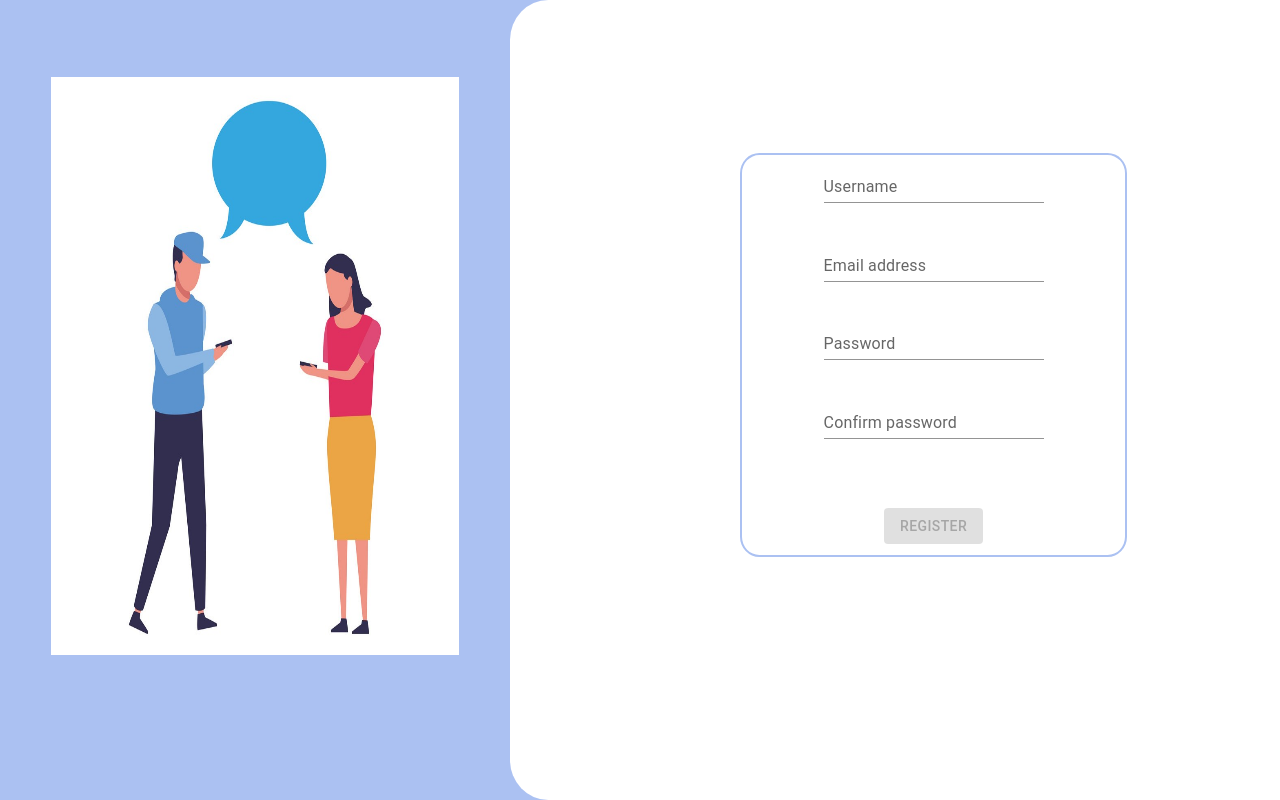
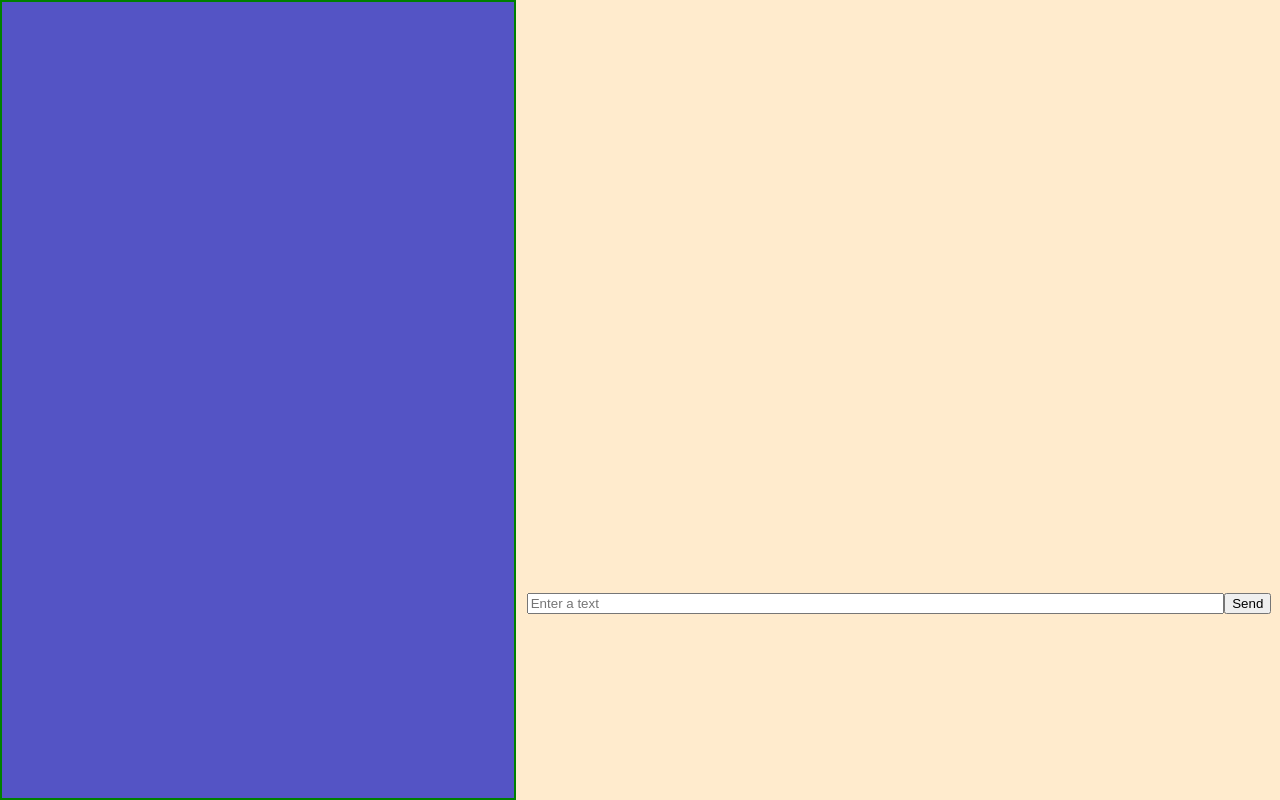
Before and after one commit to MoyinoluwaMichael/chatApp-Frontend, a React (Create React App) app: page /chat in a window 1280 px wide. Built offline with nearby package versions, Linux system fonts and the light colour scheme.

Commit message:
registration_and_otp_implementation

```diff
--- a/package.json
+++ b/package.json
@@ -11,9 +11,12 @@
     "@testing-library/jest-dom": "^5.16.5",
     "@testing-library/react": "^13.4.0",
     "@testing-library/user-event": "^13.5.0",
+    "bootstrap": "^5.3.0",
     "framer-motion": "^10.12.16",
     "react": "^18.2.0",
+    "react-bootstrap": "^2.7.4",
     "react-dom": "^18.2.0",
+    "react-router-dom": "^6.12.1",
     "react-scripts": "5.0.1",
     "styled-components": "^5.3.11",
     "web-vitals": "^2.1.4"
--- a/src/App.js
+++ b/src/App.js
@@ -1,11 +1,20 @@
 import logo from './logo.svg';
 import './App.css';
+import { BrowserRouter as Router, Routes, Route } from 'react-router-dom';
 import Register from './pages/registration/components/register';
+import ChattingInterface from './pages/registration/components/chat';
+import VerifyOtp from './pages/registration/components/otpVerification';
 
 function App() {
   return (
     <div className="App">
-          <Register/>
+      <Router>
+        <Routes>
+          <Route path='/chat' Component={ChattingInterface}/>
+          <Route path='/' element={<Register/>}/>
+          <Route path='/verifyOtp' element={<VerifyOtp/>}/>
+        </Routes>
+      </Router>
     </div>
   );
 }
--- /dev/null
+++ b/src/pages/registration/components/chat.jsx
@@ -0,0 +1,35 @@
+import React, { useState } from "react";
+import '../styles/chat.css'
+
+function ChattingInterface(){
+    const[height, setHeight] = useState(0)
+    const[chats, setChats] = useState([""])
+
+    function send(text){
+        let chatBox = document.getElementsByClassName("chatBox")[0];
+        let value = chatBox.value
+        console.log(value)
+        let history = chats.concat(value)
+        setChats(history)
+        console.log(chats)
+        chatBox.value = "";
+    }
+
+    return(
+        <React.Fragment>
+            <div className="mainContainer">
+                <div className="leftContainer">
+
+                </div>
+                <div className="chattingContainer">
+                    <div className="textContainer">
+                        <input type="text" name="chatBox" className="chatBox" id="" height={height} placeholder="Enter a text"/>
+                        <button type="submit" onClick={send}>Send</button>
+                    </div>
+                </div>
+            </div>
+        </React.Fragment>
+    )
+}
+
+export default ChattingInterface
--- a/src/pages/registration/components/register.jsx
+++ b/src/pages/registration/components/register.jsx
@@ -3,29 +3,44 @@ import '../styles/register.css'
 import TextField from '@mui/material/TextField';
 import Button from '@mui/material/Button';
 import chattingPicture from '../../../assets/chatting.jpg'
+import { useNavigate } from "react-router-dom";
+import '../styles/otpVerification.css'
 
 function Register(){
-
-    const[username, setUsername] = useState("")
-    const[email, setEmail] = useState("")
-    const[password, setPassword] = useState("")
-    const[confirmedPassword, setConfirmedPassword] = useState("")
-    const[buttonIsDisabled, setbuttonIsDisabled] = useState(true)
-    const[passwordMatchingColor, setPasswordMatchingColor] = useState("error")
-    const[registerResponse, setRegisterResponse] = useState({})
+    const[otpConfirmationStatusMessage, setOtpConfirmationStatusMessage] = useState("");
+    const successfulOtpConfirmationMessage = "Account has been registered successfully.";
+    const failedOtpConfirmationMessage = "Incorrect otp provided. Please try again.";
+    const navigate = useNavigate();
+    const[username, setUsername] = useState("");
+    const[password, setPassword] = useState("");
+    const[confirmedPassword, setConfirmedPassword] = useState("");
+    const[buttonIsDisabled, setbuttonIsDisabled] = useState(true);
+    const[passwordMatchingColor, setPasswordMatchingColor] = useState("error");
+    const[usernameTextColor, setUsernameTextColor] = useState("success");
+    const[registerResponse, setRegisterResponse] = useState({});
+    const[registrationResponseMessage, setRegistrationResponseMessage] = useState("");
+    const[otp, setOtp] = useState(()=>{
+        const otpNumber = localStorage.getItem('otp');
+        return otpNumber ? otpNumber: 0;
+    });
+    const[email, setEmail] = useState(()=>{
+        const emailAddress = localStorage.getItem('email');
+        return emailAddress ? emailAddress: "";
+    });
 
     const handleRegistration = ()=>{
+        setbuttonIsDisabled(true)
         let registerRequest = {
             "username": username,
             "email": email,
             "password": password
         }
+        localStorage.setItem('email', email)
         fetchData(registerRequest);
     }
 
     const fetchData= useCallback(async (request)=>{
-        let url = "http://127.0.0.1:8000/register/"
-        // setIsLoading(true);
+        let url = "http://127.0.0.1:8000/register/";
         try{
             const res = await fetch(url,{
                 method:'POST',
@@ -37,11 +52,13 @@ function Register(){
             if(res.ok){
                 const data = await res.json();
                 setRegisterResponse(data);
-                alert("Account Registered successfully!")
+                setUsernameTextColor("success")
+                popUpOtpPage();
             }
             else{
                 if (res.status === 400) {
-                    alert("Account with given username or email already exists.")
+                    setUsernameTextColor("error")
+                    setRegistrationResponseMessage("Account with given username already exists.");
                 }
             }
         } catch(err){
@@ -54,6 +71,8 @@ function Register(){
         let inputValue = input.target.value;
         if (inputName === "username") {
             setUsername(inputValue);
+            setUsernameTextColor("success");
+            setRegistrationResponseMessage("");
         }
         else if (inputName === "email") {
             setEmail(inputValue)
@@ -78,6 +97,68 @@ function Register(){
                 setbuttonIsDisabled(true);
             }
         }
+        else if(inputName === "otpBox"){
+            setOtp(inputValue);
+            localStorage.setItem("otp", inputValue);
+        }
+    }
+
+
+    function popUpOtpPage(){
+        let otpPage = document.getElementsByClassName("otpPage")[0];
+        otpPage.style.display = "block";
+        let mainContainer = document.getElementsByClassName("mainContainer")[0];
+        mainContainer.style.pointerEvents = "none";
+        mainContainer.style.filter = "blur(90px)";
+        mainContainer.style.backgroundcolor = "#d7dff3";
+        mainContainer.style.backgroundColor = "black";
+    }
+
+    const handleOtpConfirmation = useCallback(async ()=>{
+        const otpConfirmationRequest = {
+            'email': email,
+            'otp': localStorage.getItem("otp")
+        }
+        const url = "http://127.0.0.1:8000/completeRegistration/";
+        try {
+            const response = await fetch(url,{
+                method:'POST',
+                headers:{
+                    'content-type': 'application/json'
+                },
+                body: JSON.stringify(otpConfirmationRequest)
+            });
+            console.log(email)
+            console.log(otp)
+            if (response.ok) {
+                setOtpConfirmationStatusMessage(successfulOtpConfirmationMessage);
+                popUpOtpConfirmationStatusMessagePage();
+            }
+            else{
+                setOtpConfirmationStatusMessage(failedOtpConfirmationMessage);
+                popUpOtpConfirmationStatusMessagePage();
+            }
+        } catch (error) {
+            console.log(error.message)
+        }
+    },[]);
+
+    const handleOtpConfirmationStatus = ()=>{
+        let otpConfirmationStatusPage = document.getElementsByClassName("otpConfirmationStatusPage")[0];
+        otpConfirmationStatusPage.style.display = "none";
+        if (otpConfirmationStatusMessage === successfulOtpConfirmationMessage) {
+            navigate("/chat");
+        }
+        else{
+            popUpOtpPage();
+        }
+    }
+
+    const popUpOtpConfirmationStatusMessagePage = ()=>{
+        let otpPage = document.getElementsByClassName("otpPage")[0];
+        otpPage.style.display = "none";
+        let otpConfirmationStatusPage = document.getElementsByClassName("otpConfirmationStatusPage")[0];
+        otpConfirmationStatusPage.style.display = "block";
     }
 
 
@@ -91,7 +172,8 @@ function Register(){
                     <div className="fieldsBox">
                         <div className="fields">
                             <div>
-                                <TextField name="username" id="standard-basic" label="Username" variant="standard" onChange={edit}/>
+                                <TextField name="username" id="standard-basic" label="Username" variant="standard" onChange={edit} color={usernameTextColor}/>
+                                <p className="registrationResponseMessage">{registrationResponseMessage}</p>
                             </div>
                             <div>
                                 <TextField name="email" id="standard-basic" label="Email address" variant="standard" onChange={edit}/>
@@ -109,6 +191,18 @@ function Register(){
                     </div>
                 </div>
             </div>
+            <div className="otpPage">
+                <h6 className="otpPageText">An otp has been sent to your email. Kindly enter the otp below to complete your registration.</h6>
+                <TextField type="number" name="otpBox" id="standard-basic" label="Enter your otp" variant="standard" onChange={edit}/><br /><br />
+                <Button onClick={handleOtpConfirmation}>SUBMIT</Button>
+            </div>
+            <div className="otpConfirmationStatusPage">
+                <br />
+                <h6 className="otpConfirmationStatusText">{otpConfirmationStatusMessage}</h6>
+                <br />
+                <Button onClick={handleOtpConfirmationStatus}>OK</Button>
+            </div>
+            <button type="submit" onClick={popUpOtpPage}>Enter</button>
         </React.Fragment>
     )
 }
--- /dev/null
+++ b/src/pages/registration/styles/chat.css
@@ -0,0 +1,30 @@
+.mainContainer{
+    /* border: 2pt solid red; */
+    background-color: blanchedalmond;
+    display: flex;
+    height: 100vh;
+    width: 100vw;
+}
+
+.leftContainer{
+    border: 2pt solid green;
+    background-color: rgb(84, 84, 197);
+    width: 40%;
+}
+
+.chattingContainer{
+    border-radius: 15%;
+}
+
+.textContainer{
+    /* border: 2pt solid red; */
+    margin-top: 140%;
+    width: 330%;
+    height: 50%;
+}
+
+.chatBox{
+    /* border: 2pt solid green; */
+    width: 90%;
+    margin-top: 35%;
+}
--- /dev/null
+++ b/src/pages/registration/styles/otpVerification.css
@@ -0,0 +1,50 @@
+.mainContainer{
+    /* border: 2pt solid blue; */
+    height: 100vh;
+    width: 99.7%;
+    display: flex;
+    background-color: #d7dff3;
+}
+
+@keyframes dropDown{
+    0%{
+        opacity: 0;
+        top: 4%;
+    }
+    100%{
+        opacity: 1;
+        top: 7%;
+    }
+}
+
+.otpPage{
+    /* border: 2pt solid #95b3fa; */
+    border-radius: 5%;
+    height: 35%;
+    width: 35%;
+    position: absolute;
+    display: none;
+    left: 35%;
+    top: 7%;
+    font-family: 'Times New Roman', Times, serif;
+    animation: dropDown 1s ease-in 0s;
+}
+
+.otpPageText{
+    font-size: 20px;
+    width: 90%;
+    margin-left: 5%;
+}
+
+.otpConfirmationStatusPage{
+    border: 2pt solid #ACC1F2;
+    border-radius: 5%;
+    height: 35%;
+    width: 35%;
+    display: none;
+    position: absolute;
+    left: 35%;
+    top: 7%;
+    font-family: 'Times New Roman', Times, serif;
+    animation: dropDown 500ms ease-in 0s;
+}
--- a/src/pages/registration/styles/register.css
+++ b/src/pages/registration/styles/register.css
@@ -29,14 +29,14 @@
     display: grid;
     width: 50%;
     height: 50%;
-    margin: 20% 0% 0% 30%;
+    margin: 17% 0% 0% 30%;
     border-radius: 5%;
 }
 
 .fields{
     height: 100%;
     display: grid;
-    gap: 5%;
+    gap: 4%;
 }
 
 .submitBox{
@@ -50,3 +50,18 @@
     width: 40%;
     height: 100%;
 }
+
+.registrationResponseMessage{
+    /* border: 2pt solid red; */
+    font-size: 80%;
+    font-style: italic;
+    width: fit-content;
+    left: 66%;
+    top: 25%;
+    position: absolute;
+    color: red;
+}
+
+.otpPage{
+    /* display: none; */
+}
```
Also changed, not shown: 1 other file (tests, documents, lock files or other folders).
